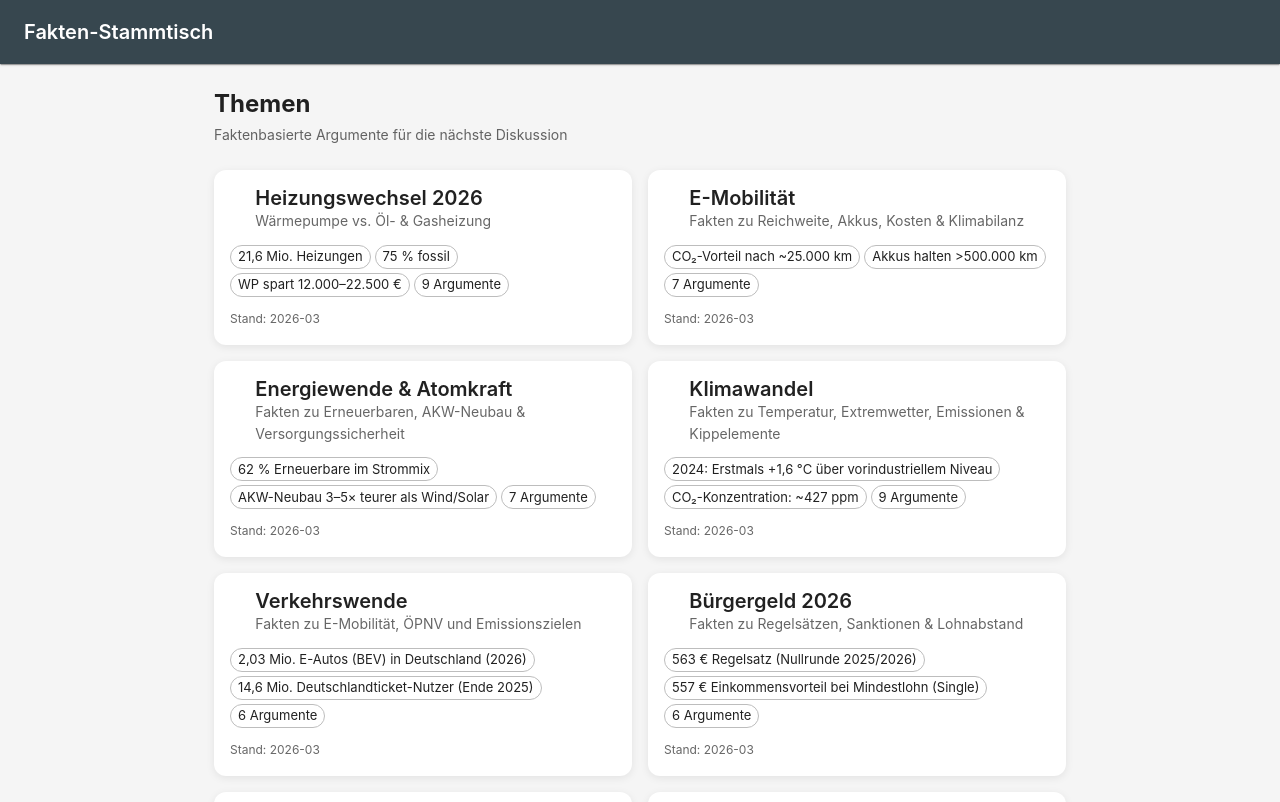
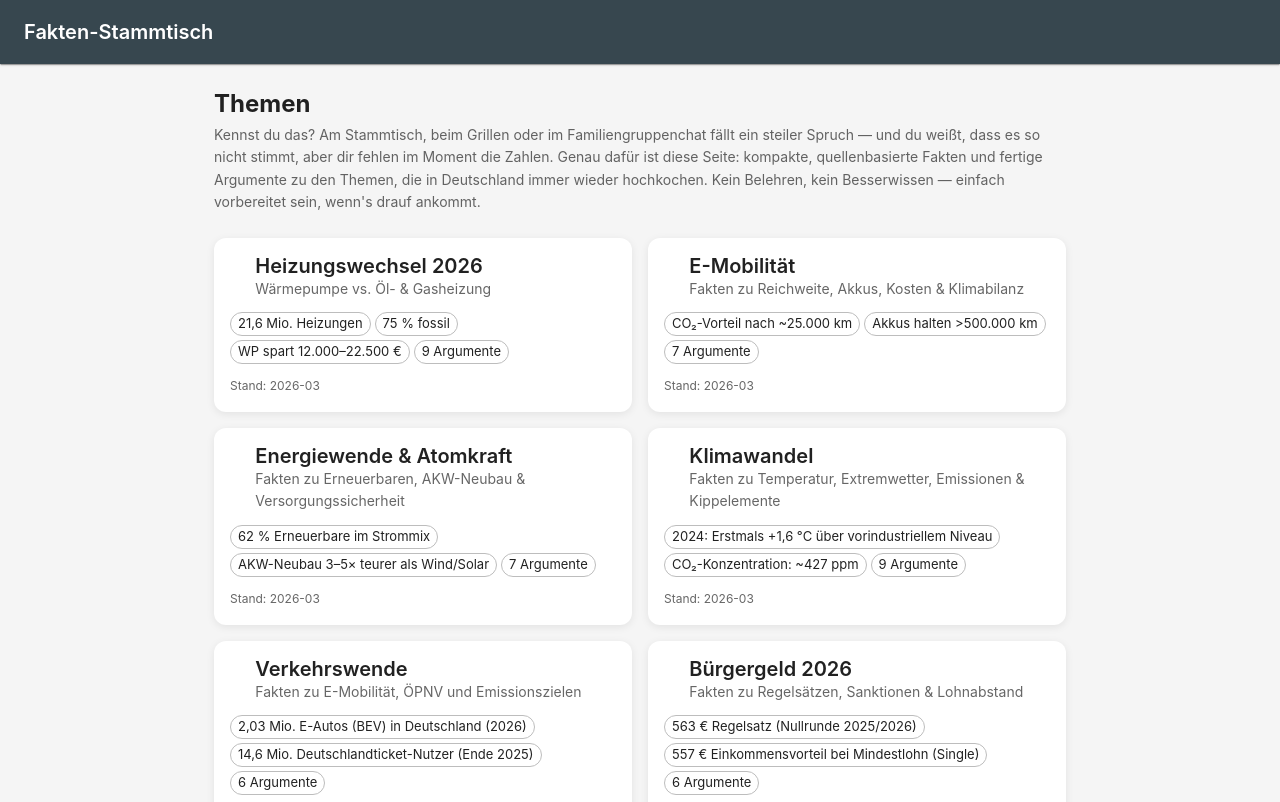
Before and after one commit to mdeutschel/facts, a React (Vite) app: page / in a window 1280 px wide. Shown: the top 802 px of the page. Built offline with nearby package versions, Linux system fonts and the light colour scheme; some icons are missing.

Commit message:
Add intro paragraph to homepage
Replaces the short subtitle with a personal, conversational paragraph
explaining the purpose of the site — being prepared with facts for
everyday discussions.

https://claude.ai/code/session_018AoR9aSiQcqGYniajgR5wf

```diff
--- a/src/pages/Home.tsx
+++ b/src/pages/Home.tsx
@@ -26,7 +26,13 @@ export default function Home() {
         Themen
       </Typography>
       <Typography variant="body2" color="text.secondary" sx={{ mb: 3 }}>
-        Faktenbasierte Argumente für die nächste Diskussion
+        Kennst du das? Am Stammtisch, beim Grillen oder im Familiengruppenchat
+        fällt ein steiler Spruch&nbsp;— und du weißt, dass es so nicht stimmt,
+        aber dir fehlen im Moment die Zahlen. Genau dafür ist diese Seite:
+        kompakte, quellenbasierte Fakten und fertige Argumente zu den Themen,
+        die in Deutschland immer wieder hochkochen. Kein Belehren, kein
+        Besserwissen&nbsp;— einfach vorbereitet sein, wenn&apos;s drauf
+        ankommt.
       </Typography>
       <Box
         sx={{
```
